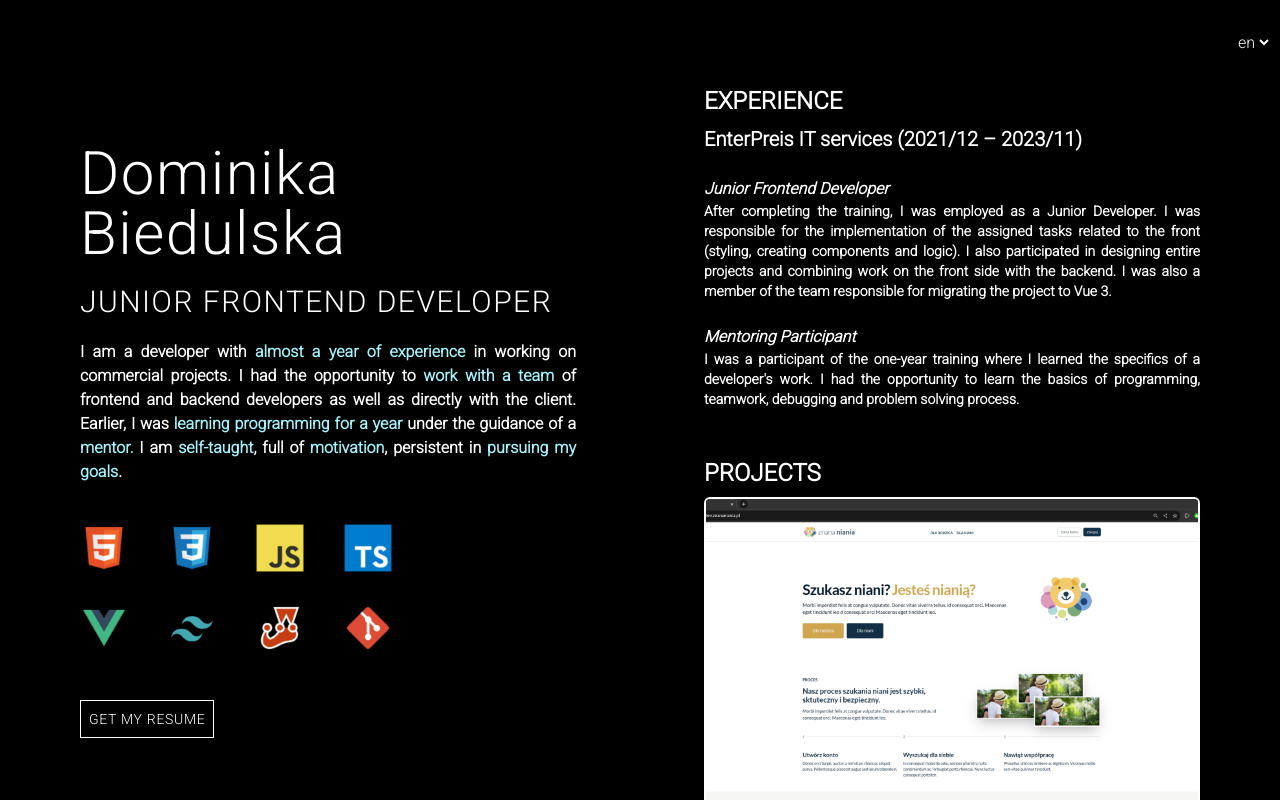
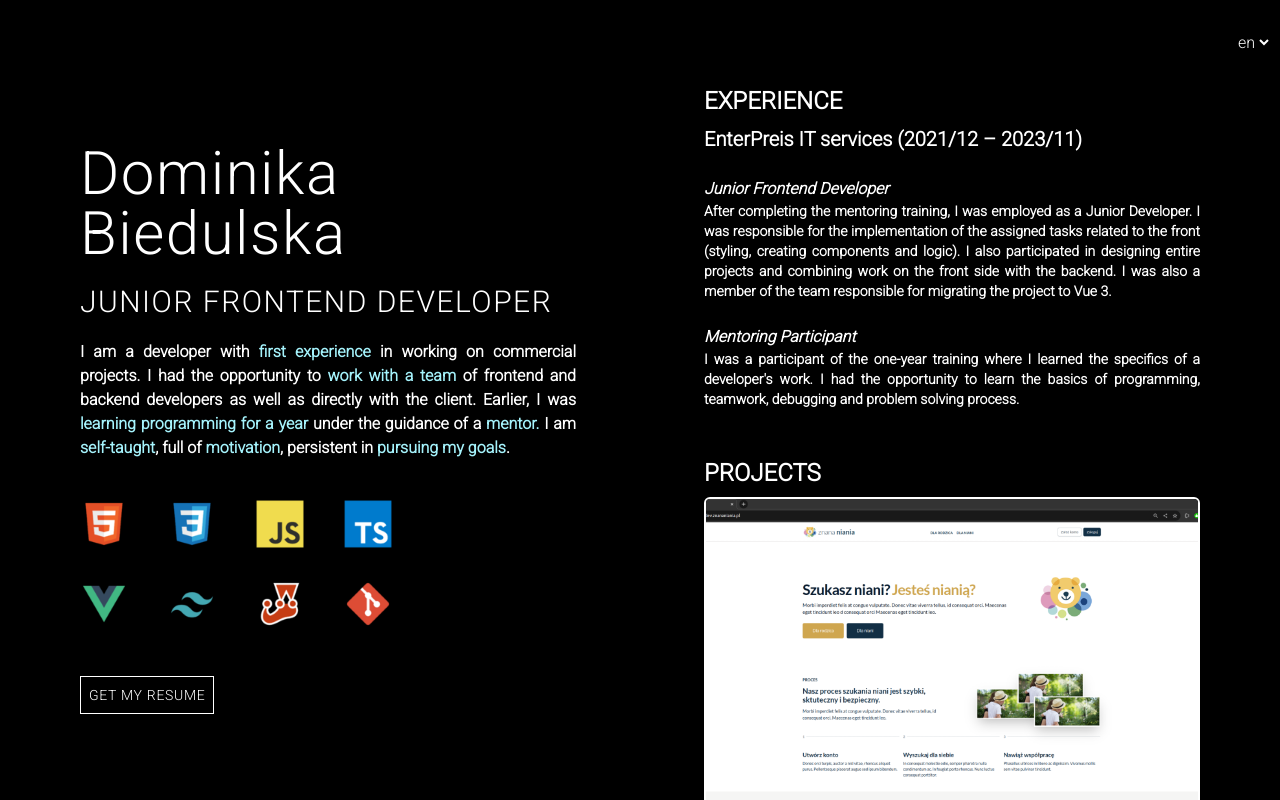
Before and after one commit to DominoxB/my-portfolio, a Vue app: page / in a window 1280 px wide. Shown: the top 800 px of the page. Built offline with nearby package versions, Linux system fonts and the light colour scheme.

Commit message:
fix: change about me content

```diff
--- a/src/locales/en/index.ts
+++ b/src/locales/en/index.ts
@@ -2,13 +2,13 @@ const en = {
   name: "Dominika Biedulska",
   job: "Junior Frontend Developer",
   aboutMe:
-    `I am a developer with <span class="text-cyan-200">almost a year of experience</span> in working on commercial projects. I had the opportunity to <span class="text-cyan-200">work with a team</span> of frontend and backend developers as well as directly <span class="text-sky-500100700">with the client.</span> Earlier, I was <span class="text-cyan-200">learning programming for a year</span> under the guidance of a <span class="text-cyan-200">mentor.</span> I am <span class="text-cyan-200">self-taught</span>, full of <span class="text-cyan-200">motivation</span>, persistent in <span class="text-cyan-200">pursuing my goals</span>.`,
+    `I am a developer with <span class="text-cyan-200">first experience</span> in working on commercial projects. I had the opportunity to <span class="text-cyan-200">work with a team</span> of frontend and backend developers as well as directly <span class="text-sky-500100700">with the client.</span> Earlier, I was <span class="text-cyan-200">learning programming for a year</span> under the guidance of a <span class="text-cyan-200">mentor.</span> I am <span class="text-cyan-200">self-taught</span>, full of <span class="text-cyan-200">motivation</span>, persistent in <span class="text-cyan-200">pursuing my goals</span>.`,
   github: "DominoxB",
   experience: "Experience",
   enterPreis: "EnterPreis IT services",
   jobDate: "2021/12 – 2023/11",
   jobDesc:
-    "After completing the training, I was employed as a Junior Developer. I was responsible for the implementation of the assigned tasks related to the front (styling, creating components and logic). I also participated in designing entire projects and combining work on the front side with the backend. I was also a member of the team responsible for migrating the project to Vue 3.",
+    "After completing the mentoring training, I was employed as a Junior Developer. I was responsible for the implementation of the assigned tasks related to the front (styling, creating components and logic). I also participated in designing entire projects and combining work on the front side with the backend. I was also a member of the team responsible for migrating the project to Vue 3.",
   mentoring: "Mentoring Participant",
   mentoringDesc: `I was a participant of the one-year training where I learned the specifics of a developer's work. I had the opportunity to learn the basics of programming, teamwork, debugging and problem solving process.`,
   projects: "Projects",
--- a/src/locales/pl/index.ts
+++ b/src/locales/pl/index.ts
@@ -2,7 +2,7 @@ const pl = {
   name: "Dominika Biedulska",
   job: "Junior Frontend Developer",
   aboutMe:
-    `Jestem developerem, mającym <span class="text-cyan-200">prawie rok doświadczenia</span> w pracy przy projektach komercyjnych. Miałam możliwość <span class="text-cyan-200">pracy z zespołem</span> złożonym z frontend i backend developerów, a także bezpośrednio <span class="text-cyan-200">z klientem.</span> Wcześniej <span class="text-cyan-200">przez rok uczyłam się programowania</span> pod okiem <span class="text-cyan-200">mentora.</span> Jestem <span class="text-cyan-200">samoukiem,</span> pełnym <span class="text-cyan-200">motywacji,</span> wytrwałym w <span class="text-cyan-200">dążeniu do celu.</span>`,
+    `Jestem developerem, posiadającym <span class="text-cyan-200">pierwsze doświadczenie</span> w pracy przy projektach komercyjnych. Miałam możliwość <span class="text-cyan-200">pracy z zespołem</span> złożonym z frontend i backend developerów, a także bezpośrednio <span class="text-cyan-200">z klientem.</span> Wcześniej <span class="text-cyan-200">przez rok uczyłam się programowania</span> pod okiem <span class="text-cyan-200">mentora.</span> Jestem <span class="text-cyan-200">samoukiem,</span> pełnym <span class="text-cyan-200">motywacji,</span> wytrwałym w <span class="text-cyan-200">dążeniu do celu.</span>`,
   github: "DominoxB",
   experience: "Doświadczenie",
   enterPreis: "EnterPreis IT services",
```
